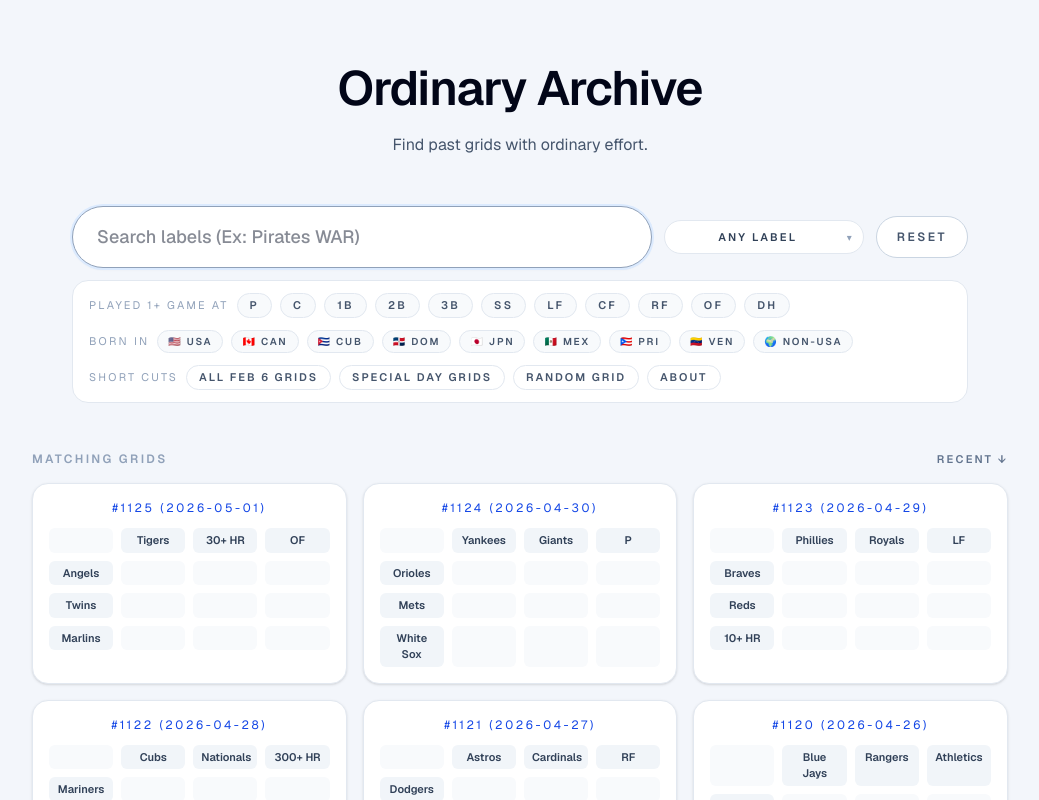
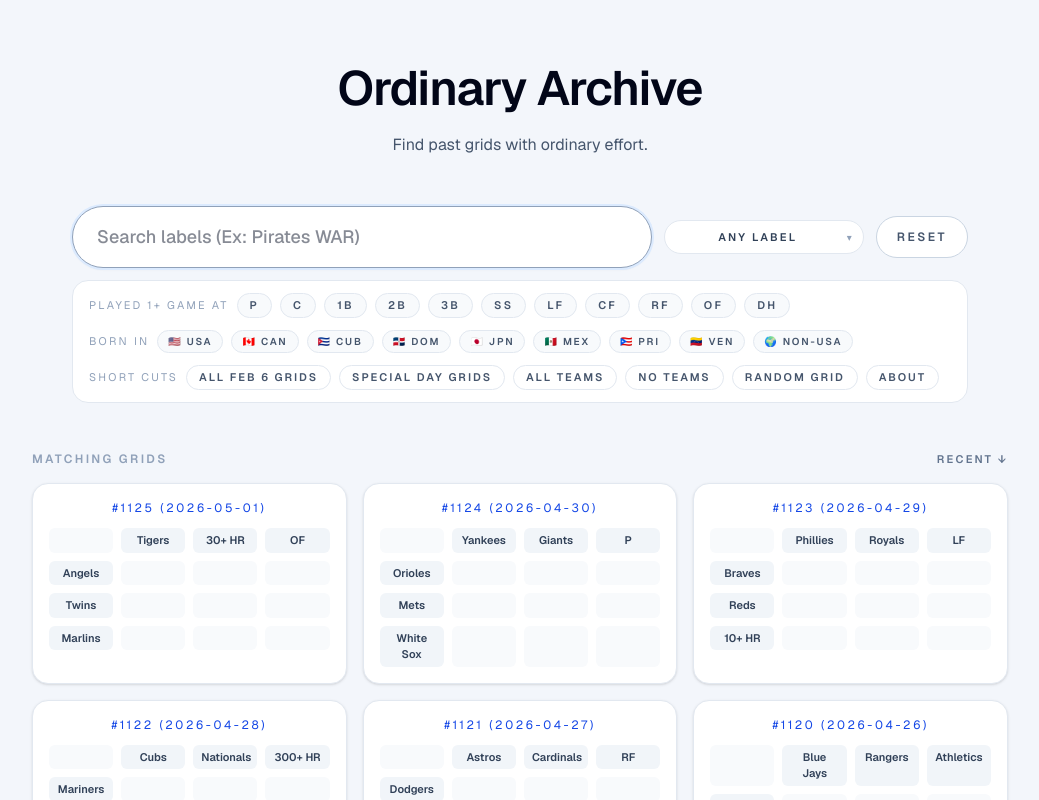
Before and after one commit to matthewglidden/ordinaryarchive, a Next.js app: page / in a window 1280 px wide. Shown: the top 800 px of the page, without its empty margins (120-1159 px from the left). Built offline with nearby package versions, Linux system fonts and the light colour scheme.

Commit message:
Add team composition shortcut filters

```diff
--- a/app/home-client.tsx
+++ b/app/home-client.tsx
@@ -21,6 +21,47 @@ const teamAliasMap = teamAliases as Record<string, string[]>;
 const TEAM_ALIAS_LABELS = new Set(
   Object.values(teamAliasMap).flat().map((label) => label.toLowerCase())
 );
+const MLB_TEAM_LABELS = new Set(
+  [
+    "Angels",
+    "Astros",
+    "Athletics",
+    "Blue Jays",
+    "Braves",
+    "Brewers",
+    "Cardinals",
+    "Cubs",
+    "D'backs",
+    "Dodgers",
+    "Giants",
+    "Guardians",
+    "Mariners",
+    "Marlins",
+    "Mets",
+    "Nationals",
+    "Orioles",
+    "Padres",
+    "Phillies",
+    "Pirates",
+    "Rangers",
+    "Rays",
+    "Red Sox",
+    "Reds",
+    "Rockies",
+    "Royals",
+    "Tigers",
+    "Twins",
+    "White Sox",
+    "Yankees",
+  ].map((label) => label.toLowerCase())
+);
+const TEAM_FILTER_ALL = "teams:all";
+const TEAM_FILTER_NONE = "teams:none";
+
+const countMlbTeamLabels = (grid: Grid) =>
+  [...grid.rows, ...grid.cols].filter((label) =>
+    MLB_TEAM_LABELS.has(label.toLowerCase())
+  ).length;
 
 export default function HomeClient() {
   const [query, setQuery] = useState("");
@@ -80,6 +121,14 @@ export default function HomeClient() {
     () => baseTokens.includes("has:hint"),
     [baseTokens]
   );
+  const isAllTeamsFilterActive = useMemo(
+    () => baseTokens.includes(TEAM_FILTER_ALL),
+    [baseTokens]
+  );
+  const isNoTeamsFilterActive = useMemo(
+    () => baseTokens.includes(TEAM_FILTER_NONE),
+    [baseTokens]
+  );
   const toggleFilterToken = (token: string) => {
     if (!baseTokens.length) {
       setQuery(token);
@@ -89,6 +138,18 @@ export default function HomeClient() {
     if (tokens.includes(token)) {
       const next = tokens.filter((value) => value !== token).join(" ");
       setQuery(next);
+      return;
+    }
+    setQuery([...tokens, token].join(" "));
+  };
+  const toggleTeamFilterToken = (token: typeof TEAM_FILTER_ALL | typeof TEAM_FILTER_NONE) => {
+    const other = token === TEAM_FILTER_ALL ? TEAM_FILTER_NONE : TEAM_FILTER_ALL;
+    const tokens = normalizedQuery
+      .split(/\s+/)
+      .filter(Boolean)
+      .filter((value) => value !== other);
+    if (tokens.includes(token)) {
+      setQuery(tokens.filter((value) => value !== token).join(" "));
       return;
     }
     setQuery([...tokens, token].join(" "));
@@ -392,7 +453,10 @@ export default function HomeClient() {
         .map((grid) => {
         const isDateToken = (value: string) => value.startsWith("date:");
         const isMetaToken = (value: string) =>
-          value.startsWith("date:") || value === "has:hint";
+          value.startsWith("date:") ||
+          value === "has:hint" ||
+          value === TEAM_FILTER_ALL ||
+          value === TEAM_FILTER_NONE;
           const rowTexts = grid.rows.map((label) => label.toLowerCase());
           const colTexts = grid.cols.map((label) => label.toLowerCase());
           const hintTexts = (grid.hints ?? []).map((hint) => hint.toLowerCase());
@@ -422,6 +486,12 @@ export default function HomeClient() {
           }
           if (needle === "has:hint") {
             return (grid.hints?.length ?? 0) > 0;
+          }
+          if (needle === TEAM_FILTER_ALL) {
+            return countMlbTeamLabels(grid) === 6;
+          }
+          if (needle === TEAM_FILTER_NONE) {
+            return countMlbTeamLabels(grid) === 0;
           }
             if (needle === "sux" || needle === "suck" || needle === "sucks") {
               return false;
@@ -530,6 +600,14 @@ export default function HomeClient() {
           }
           if (needle === "has:hint") {
             const hit = (grid.hints?.length ?? 0) > 0;
+            return hit ? { matched: true, score: 3 } : { matched: false, score: 0 };
+          }
+          if (needle === TEAM_FILTER_ALL) {
+            const hit = countMlbTeamLabels(grid) === 6;
+            return hit ? { matched: true, score: 3 } : { matched: false, score: 0 };
+          }
+          if (needle === TEAM_FILTER_NONE) {
+            const hit = countMlbTeamLabels(grid) === 0;
             return hit ? { matched: true, score: 3 } : { matched: false, score: 0 };
           }
             if (needle === "sux" || needle === "suck" || needle === "sucks") {
@@ -914,6 +992,7 @@ export default function HomeClient() {
         const needle = token.toLowerCase();
         if (!needle) continue;
         if (needle.startsWith("date:")) continue;
+        if (needle === TEAM_FILTER_ALL || needle === TEAM_FILTER_NONE) continue;
         const aliasLabels = teamAliasMap[needle];
         if (aliasLabels) {
           for (let i = 0; i < labelTexts.length; i += 1) {
@@ -1167,6 +1246,28 @@ export default function HomeClient() {
               </button>
               <button
                 type="button"
+                onClick={() => toggleTeamFilterToken(TEAM_FILTER_ALL)}
+                className={`rounded-full border px-3 py-1 text-[11px] font-semibold uppercase tracking-[0.18em] transition ${
+                  isAllTeamsFilterActive
+                    ? "border-blue-300 bg-blue-100 text-blue-800"
+                    : "border-slate-200 bg-white text-slate-600 hover:border-slate-300 hover:text-slate-900"
+                }`}
+              >
+                All Teams
+              </button>
+              <button
+                type="button"
+                onClick={() => toggleTeamFilterToken(TEAM_FILTER_NONE)}
+                className={`rounded-full border px-3 py-1 text-[11px] font-semibold uppercase tracking-[0.18em] transition ${
+                  isNoTeamsFilterActive
+                    ? "border-blue-300 bg-blue-100 text-blue-800"
+                    : "border-slate-200 bg-white text-slate-600 hover:border-slate-300 hover:text-slate-900"
+                }`}
+              >
+                No Teams
+              </button>
+              <button
+                type="button"
                 onClick={handleRandomPick}
                 className="rounded-full border border-slate-200 bg-white px-3 py-1 text-[11px] font-semibold uppercase tracking-[0.18em] text-slate-600 transition hover:border-slate-300 hover:text-slate-900"
               >
@@ -1244,6 +1345,28 @@ export default function HomeClient() {
                   }`}
                 >
                   Special day grids
+                </button>
+                <button
+                  type="button"
+                  onClick={() => toggleTeamFilterToken(TEAM_FILTER_ALL)}
+                  className={`rounded-full border px-3 py-1 text-[11px] font-semibold uppercase tracking-[0.18em] transition ${
+                    isAllTeamsFilterActive
+                      ? "border-blue-300 bg-blue-100 text-blue-800"
+                      : "border-slate-200 bg-white text-slate-600 hover:border-slate-300 hover:text-slate-900"
+                  }`}
+                >
+                  All Teams
+                </button>
+                <button
+                  type="button"
+                  onClick={() => toggleTeamFilterToken(TEAM_FILTER_NONE)}
+                  className={`rounded-full border px-3 py-1 text-[11px] font-semibold uppercase tracking-[0.18em] transition ${
+                    isNoTeamsFilterActive
+                      ? "border-blue-300 bg-blue-100 text-blue-800"
+                      : "border-slate-200 bg-white text-slate-600 hover:border-slate-300 hover:text-slate-900"
+                  }`}
+                >
+                  No Teams
                 </button>
                 <button
                   type="button"
```
